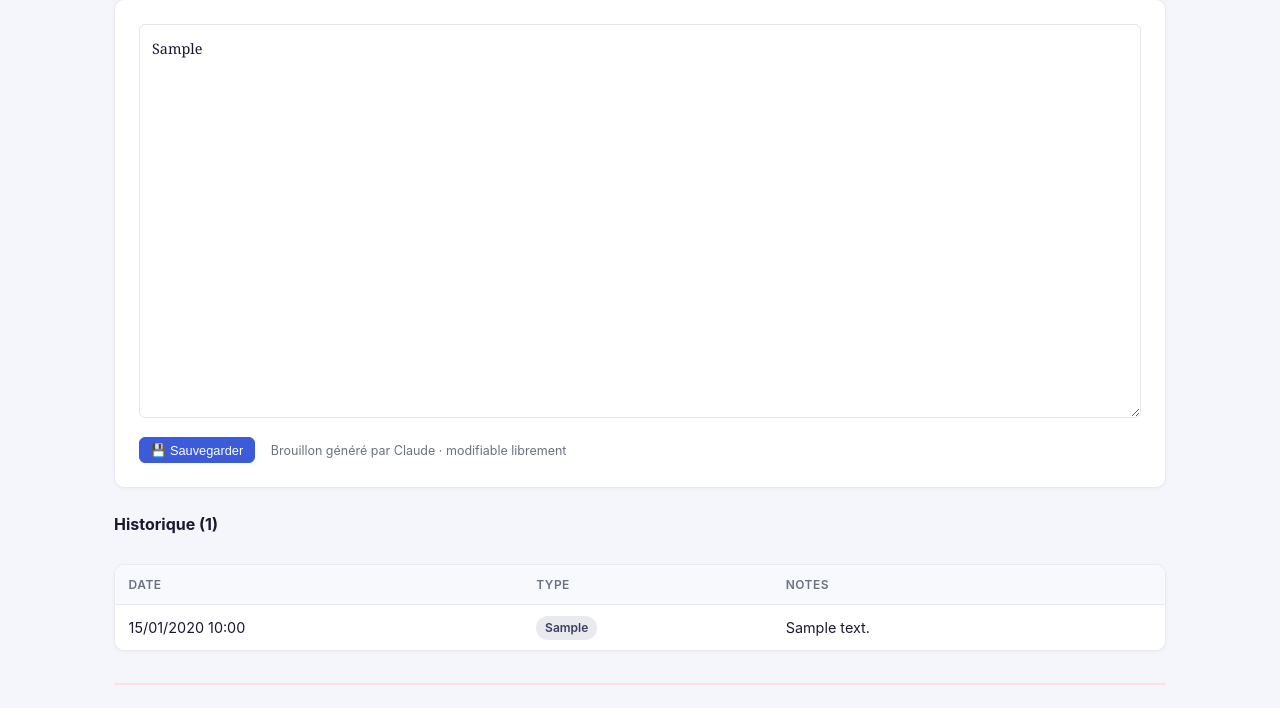
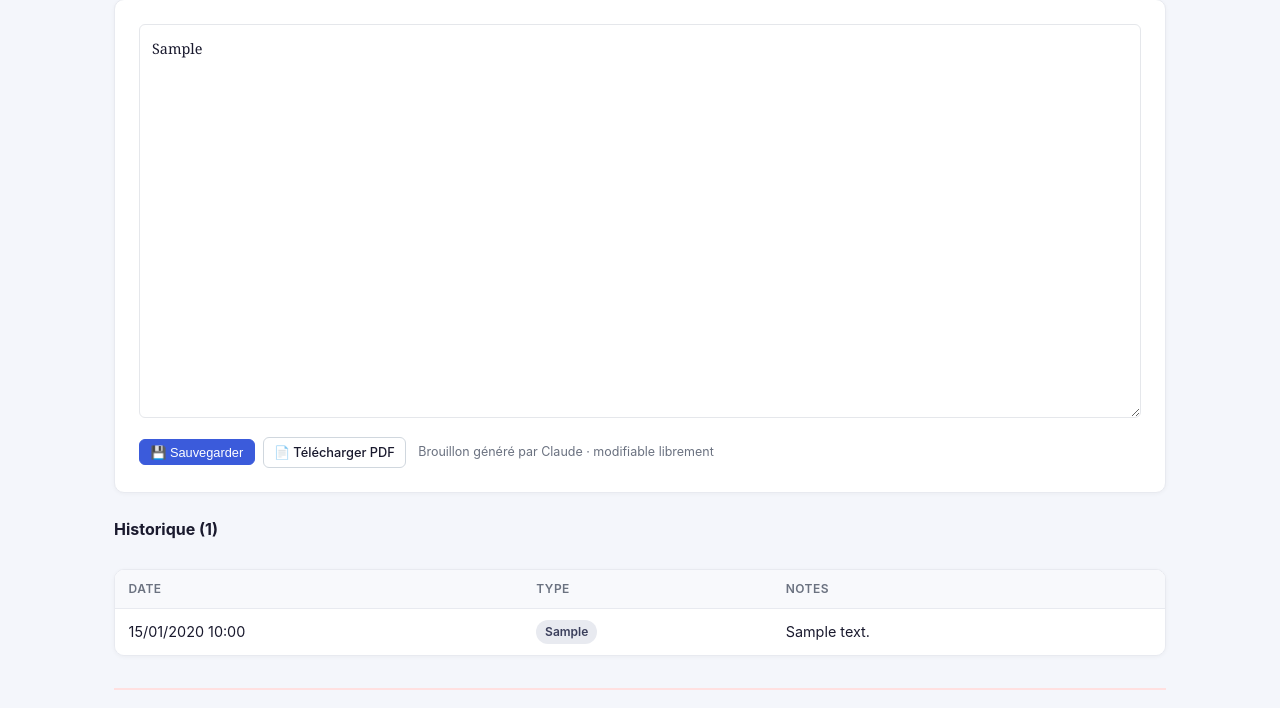
Before and after one commit to adoudi-mondher/job-tracker, a Flask app: page /candidatures/1 in a window 1280 px wide. Shown: the part 788-1496 px from the top of the page. Run offline with Flask 3, Linux system fonts and the light colour scheme; the visitor is signed in with stand-in values (Sample User, id 1); tables that the repository leaves empty hold one stand-in row (values such as "Sample post"); some libraries are stand-ins or nearby versions.

Commit message:
feat(lm): inject template format into n8n webhook + PDF export
- Add app/lm_template.py with the 4-paragraph LM structure sent as
  `lm_template` in the N8N_WEBHOOK_LM payload so the W3 Claude prompt
  can enforcer le format du template Mondher Adoudi
- Add GET /candidatures/<id>/lm.pdf endpoint: PDF A4 Arial Unicode,
  en-tête contacts, bloc destinataire, objet, corps LM, signature
- Add bouton 📄 Télécharger PDF dans detail.html à côté de Sauvegarder
- Add fpdf2==2.8.7 to requirements.txt

```diff
--- /dev/null
+++ b/app/lm_template.py
@@ -0,0 +1,29 @@
+LM_TEMPLATE = """FORMAT À RESPECTER STRICTEMENT POUR LA LETTRE DE MOTIVATION :
+
+[NOM_ENTREPRISE]
+[SERVICE / À L'ATTENTION DE]   (omettre si inconnu)
+[VILLE]
+Metz, le [DATE_DU_JOUR]
+
+Objet : Candidature – [INTITULÉ DU POSTE]
+• MSc Développement Informatique / IA Epitech (2 ans)
+
+Madame, Monsieur,
+
+[§1 – Accroche : lien direct avec l'offre et le projet en cours chez l'entreprise]
+
+[§2 – Compétences techniques et projets pertinents pour ce poste]
+
+[§3 – Expérience Siemens et valeur ajoutée terrain]
+
+[§4 – MSc Epitech oct. 2026, rythme majoritairement en entreprise ; mentionner le stage MOSLTRANS si pertinent]
+
+Je suis disponible pour un échange dès que vous le souhaitez.
+
+Cordialement,
+Mondher Adoudi
+
+---
+INFORMATIONS SUR LE CANDIDAT (en-tête du document, ne pas inclure dans le corps de la lettre) :
+Mondher Adoudi | adoudi.mondher@gmail.com | 06 67 06 61 96 | linkedin.com/in/mondher-adoudi | github.com/adoudi-mondher
+"""
--- a/app/routes/candidatures.py
+++ b/app/routes/candidatures.py
@@ -1,8 +1,10 @@
 from datetime import datetime, timedelta
+from io import BytesIO
 
-from flask import Blueprint, current_app, flash, redirect, render_template, request, url_for
+from flask import Blueprint, Response, current_app, flash, redirect, render_template, request, url_for
 
 from app import db
+from app.lm_template import LM_TEMPLATE
 from app.models import Candidature, Entreprise
 from app.routes.main import login_required
 from app.webhooks import send_webhook
@@ -90,7 +92,7 @@ def nouvelle():
         else:
             send_webhook(
                 current_app.config["N8N_WEBHOOK_LM"],
-                {"candidature_id": candidature.id},
+                {"candidature_id": candidature.id, "lm_template": LM_TEMPLATE},
             )
             flash("Candidature ajoutée. Lettre de motivation en cours de génération…", "info")
 
@@ -159,7 +161,7 @@ def changer_statut(id):
         if nouveau_statut == "À envoyer" and ancien_statut != "À envoyer":
             send_webhook(
                 current_app.config["N8N_WEBHOOK_LM"],
-                {"candidature_id": candidature.id},
+                {"candidature_id": candidature.id, "lm_template": LM_TEMPLATE},
             )
 
     return render_template(
@@ -281,3 +283,95 @@ def export():
         mimetype="text/csv",
         headers={"Content-Disposition": f"attachment; filename={filename}"},
     )
+
+
+# ── Export LM → PDF ───────────────────────────────────────────────────────────
+
+
+@candidatures_bp.route("/<int:id>/lm.pdf")
+@login_required
+def export_lm_pdf(id):
+    from fpdf import FPDF
+
+    candidature = Candidature.query.get_or_404(id)
+    if not candidature.lettre_motivation:
+        flash("Aucune lettre de motivation disponible pour cette candidature.", "warning")
+        return redirect(url_for("candidatures.detail", id=id))
+
+    entreprise_nom = candidature.entreprise.nom if candidature.entreprise else ""
+    entreprise_ville = candidature.entreprise.localisation if candidature.entreprise else ""
+
+    NL = {"new_x": "LMARGIN", "new_y": "NEXT"}
+    FONTS = r"C:\Windows\Fonts"
+
+    class LM_PDF(FPDF):
+        def header(self):
+            self.set_font("Arial", "B", 13)
+            self.cell(0, 8, "Mondher Adoudi", **NL)
+            self.set_font("Arial", "", 9)
+            self.set_text_color(80, 80, 80)
+            contacts = "adoudi.mondher@gmail.com  \xb7  06 67 06 61 96  \xb7  linkedin.com/in/mondher-adoudi  \xb7  github.com/adoudi-mondher"
+            self.cell(0, 5, contacts, **NL)
+            self.set_text_color(0, 0, 0)
+            self.set_draw_color(180, 180, 180)
+            self.line(self.l_margin, self.get_y() + 2, self.w - self.r_margin, self.get_y() + 2)
+            self.ln(6)
+
+    pdf = LM_PDF(orientation="P", unit="mm", format="A4")
+    pdf.add_font("Arial", "", rf"{FONTS}\arial.ttf")
+    pdf.add_font("Arial", "B", rf"{FONTS}\arialbd.ttf")
+    pdf.set_margins(left=22, top=20, right=22)
+    pdf.set_auto_page_break(auto=True, margin=20)
+    pdf.add_page()
+
+    # Bloc destinataire
+    pdf.set_font("Arial", "", 10)
+    if entreprise_nom:
+        pdf.cell(0, 6, entreprise_nom, **NL)
+    if entreprise_ville:
+        pdf.cell(0, 6, entreprise_ville, **NL)
+    pdf.ln(3)
+
+    # Date
+    date_fr = datetime.utcnow().strftime("%d/%m/%Y")
+    pdf.cell(0, 6, f"Metz, le {date_fr}", align="R", **NL)
+    pdf.ln(4)
+
+    # Objet
+    pdf.set_font("Arial", "B", 10)
+    pdf.cell(0, 6, f"Objet : Candidature – {candidature.poste}", **NL)
+    pdf.set_font("Arial", "", 10)
+    pdf.cell(0, 6, "• MSc D\xe9veloppement Informatique / IA Epitech (2 ans)", **NL)
+    pdf.ln(4)
+
+    # Corps de la lettre
+    pdf.set_font("Arial", "", 10)
+    for paragraph in candidature.lettre_motivation.split("\n"):
+        para = paragraph.strip()
+        if para:
+            pdf.multi_cell(0, 6, para)
+            pdf.ln(2)
+        else:
+            pdf.ln(3)
+
+    # Signature
+    pdf.ln(4)
+    pdf.multi_cell(0, 6, "Je suis disponible pour un \xe9change d\xe8s que vous le souhaitez.")
+    pdf.ln(4)
+    pdf.cell(0, 6, "Cordialement,", **NL)
+    pdf.set_font("Arial", "B", 10)
+    pdf.cell(0, 6, "Mondher Adoudi", **NL)
+
+    buf = BytesIO()
+    pdf.output(buf)
+    buf.seek(0)
+
+    safe_poste = "".join(c if c.isalnum() or c in " -_" else "_" for c in candidature.poste)
+    safe_entreprise = "".join(c if c.isalnum() or c in " -_" else "_" for c in entreprise_nom)
+    filename = f"LM_{safe_poste}_{safe_entreprise}.pdf".replace(" ", "_")
+
+    return Response(
+        buf.getvalue(),
+        mimetype="application/pdf",
+        headers={"Content-Disposition": f"attachment; filename={filename}"},
+    )
--- a/app/templates/candidatures/detail.html
+++ b/app/templates/candidatures/detail.html
@@ -171,9 +171,11 @@ Tracker{% endblock %} {% block content %}
             <input type="hidden" name="notes" value="{{ candidature.notes or '' }}">
             <textarea name="lettre_motivation" rows="16"
                 style="width:100%;font-family:Georgia,serif;font-size:0.9rem;line-height:1.6;border:1px solid #e5e7eb;border-radius:6px;padding:0.75rem;resize:vertical;">{{ candidature.lettre_motivation }}</textarea>
-            <div style="margin-top:0.75rem;">
+            <div style="margin-top:0.75rem;display:flex;align-items:center;gap:0.5rem;flex-wrap:wrap;">
                 <button type="submit" class="btn btn-primary btn-sm">💾 Sauvegarder</button>
-                <small style="color:#6b7280;margin-left:0.75rem;">Brouillon généré par Claude · modifiable librement</small>
+                <a href="{{ url_for('candidatures.export_lm_pdf', id=candidature.id) }}"
+                   class="btn btn-secondary btn-sm" target="_blank">📄 Télécharger PDF</a>
+                <small style="color:#6b7280;margin-left:0.25rem;">Brouillon généré par Claude · modifiable librement</small>
             </div>
         </form>
     </div>
--- a/requirements.txt
+++ b/requirements.txt
@@ -5,3 +5,4 @@ python-dotenv==1.0.1
 gunicorn==22.0.0
 psycopg2-binary==2.9.9
 requests==2.31.0
+fpdf2==2.8.7
```
